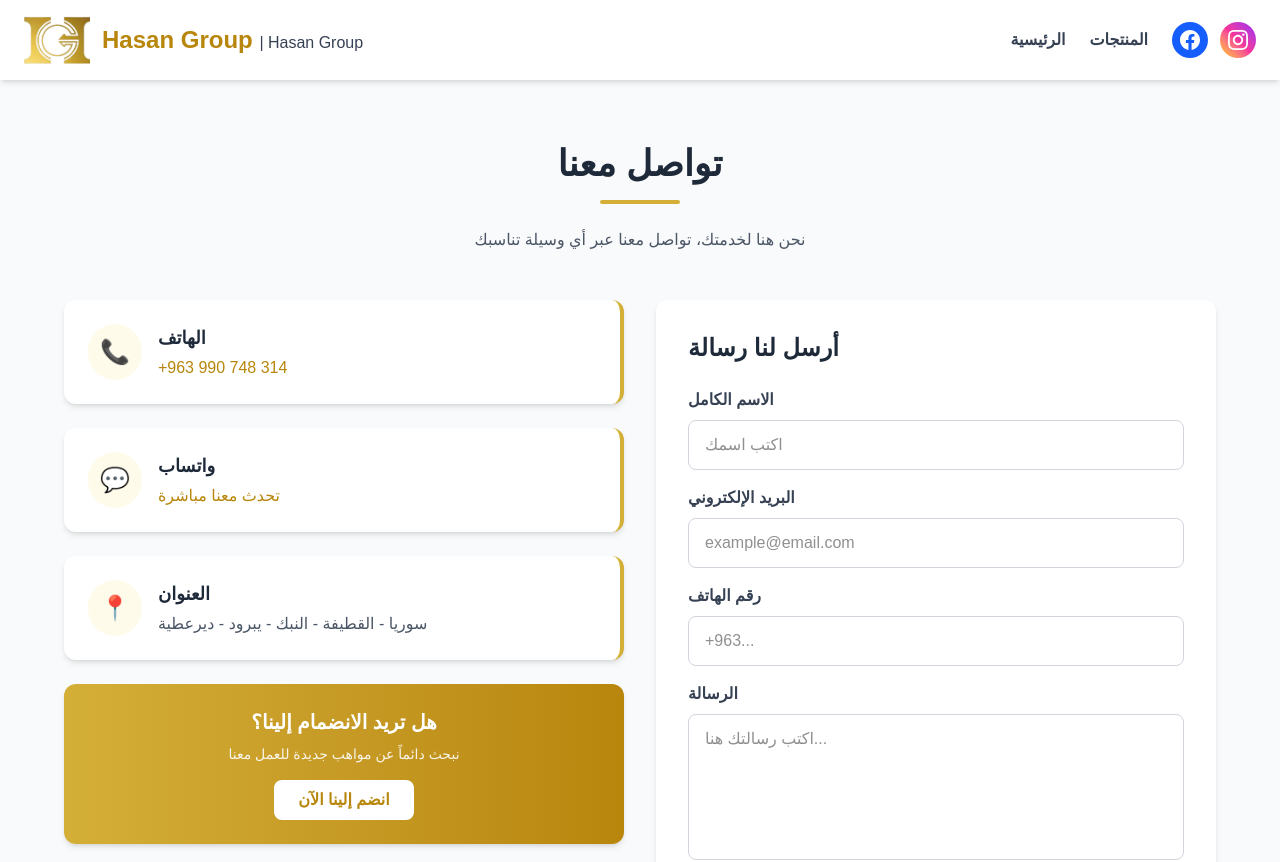
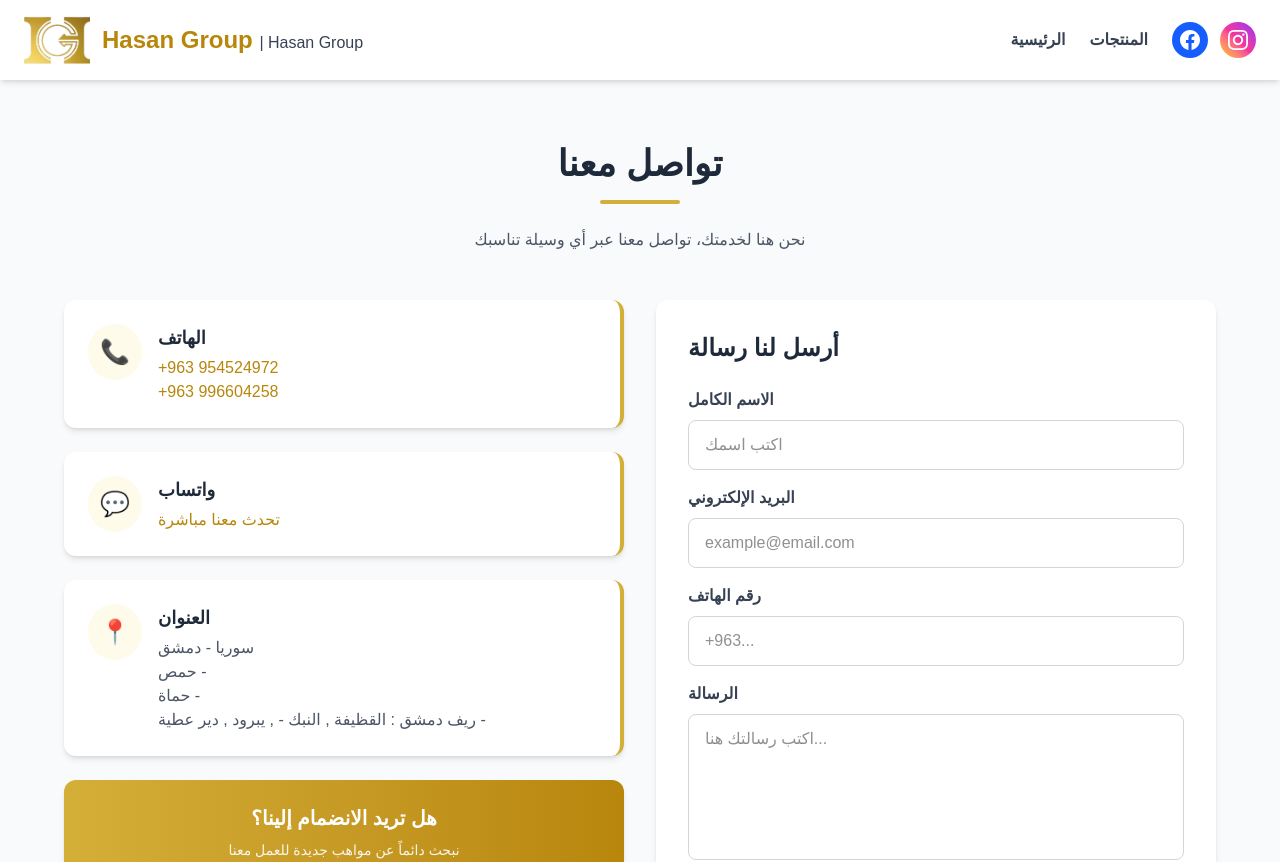
Before and after one commit to reemamerai/hasan-group-catalog, a React (Vite) app: page /contact in a window 1280 px wide. Shown: the top 862 px of the page. Built offline with nearby package versions, Linux system fonts and the light colour scheme.

Commit message:
Update Contact.tsx

```diff
--- a/src/Contact.tsx
+++ b/src/Contact.tsx
@@ -65,7 +65,7 @@ function Contact() {
                 <div>
                   <h3 className="font-bold text-lg text-gray-800 mb-1">الهاتف</h3>
                   <a href="tel:+963990748314" className="text-[#B8860B] hover:underline" dir="ltr">
-                    +963 990 748 314
+                   +963 954524972 <br/> +963 996604258
                   </a>
                 </div>
               </div>
@@ -79,7 +79,7 @@ function Contact() {
                 <div>
                   <h3 className="font-bold text-lg text-gray-800 mb-1">واتساب</h3>
                   <a
-                    href="https://wa.me/963990748314"
+                    href="https://wa.me/954524972"
                     target="_blank"
                     rel="noopener noreferrer"
                     className="text-[#B8860B] hover:underline"
@@ -97,7 +97,11 @@ function Contact() {
                 </div>
                 <div>
                   <h3 className="font-bold text-lg text-gray-800 mb-1">العنوان</h3>
-                  <p className="text-gray-600">سوريا - القطيفة - النبك - يبرود - ديرعطية</p>
+                  <p className="text-gray-600">  سوريا  - دمشق   <br/>
+         حمص -<br/>
+       حماة -<br/>
+      ريف دمشق : القظيفة , النبك - , يبرود , دير عطية -
+                  </p>
                 </div>
               </div>
             </div>
```
